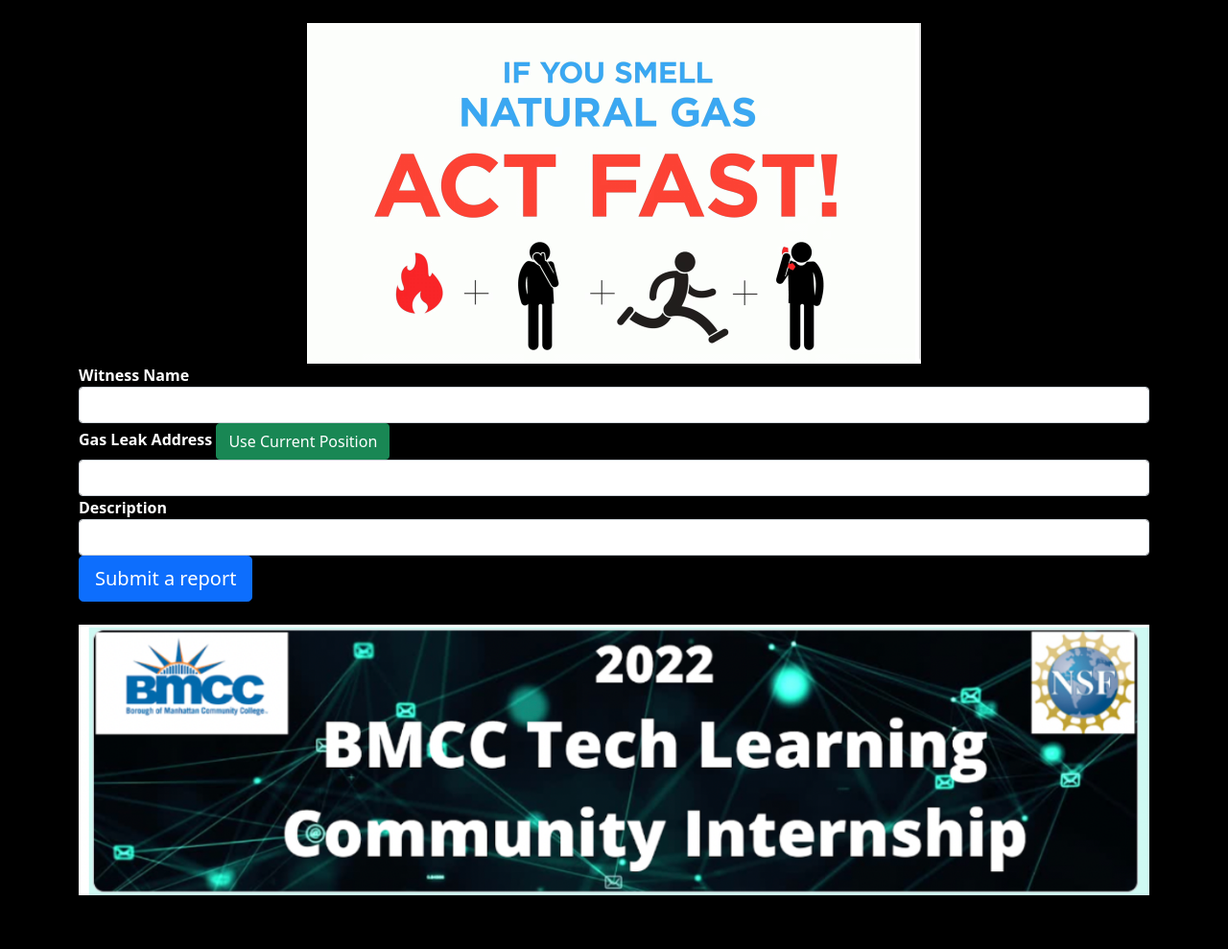
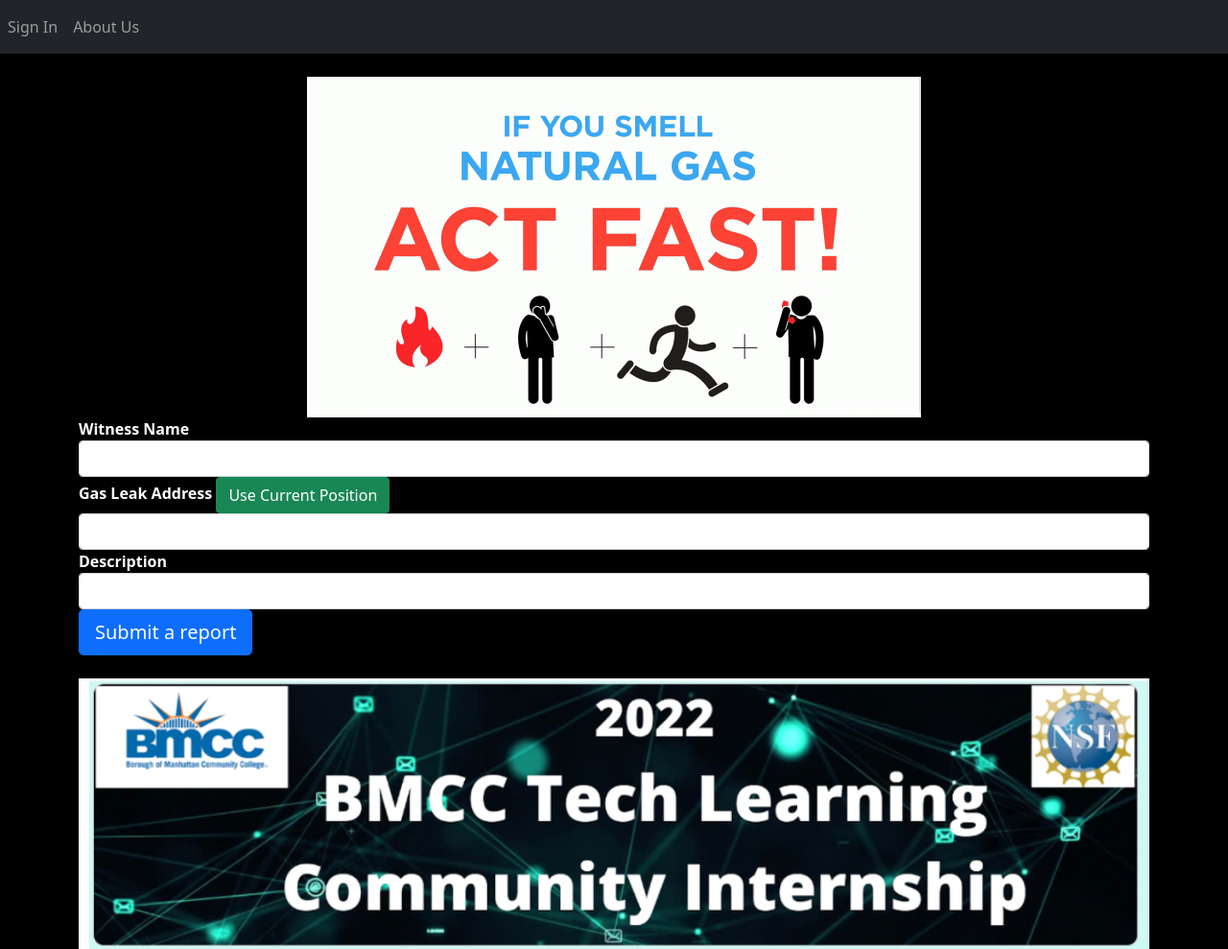
Before and after one commit to Consumer-Safty-TeamB/TeamB-project, a website: page public_unauthed/guestreport.html in a window 1280 px wide. Shown: the whole page at 96% size. Before the commit the page ends 933 px from the top, so only its background shows below. Drawn offline with nearby package versions, Linux system fonts and the light colour scheme; some packages are replaced by stand-ins of ours; no server answers.

Commit message:
Added about page to guestreport

```diff
--- a/public_unauthed/guestreport.html
+++ b/public_unauthed/guestreport.html
@@ -53,6 +53,19 @@
     });
     </script>
 <body>
+  <nav class="navbar navbar-expand-lg navbar-dark bg-dark">
+
+    <div class="collapse navbar-collapse" id="navbarSupportedContent">
+      <ul class="navbar-nav mr-auto">
+        <li class="nav-item">
+          <a class="nav-link" href="login.html">Sign In</a>
+        </li>
+        <li class="nav-item">
+          <a class="nav-link" href="about.html">About Us</a>
+        </li>
+      </ul>
+    </div>
+  </nav>
      <!-- Modal HTML -->
      <div id="myModal" class="modal fade" tabindex="-1">
         <div class="modal-dialog">
```
